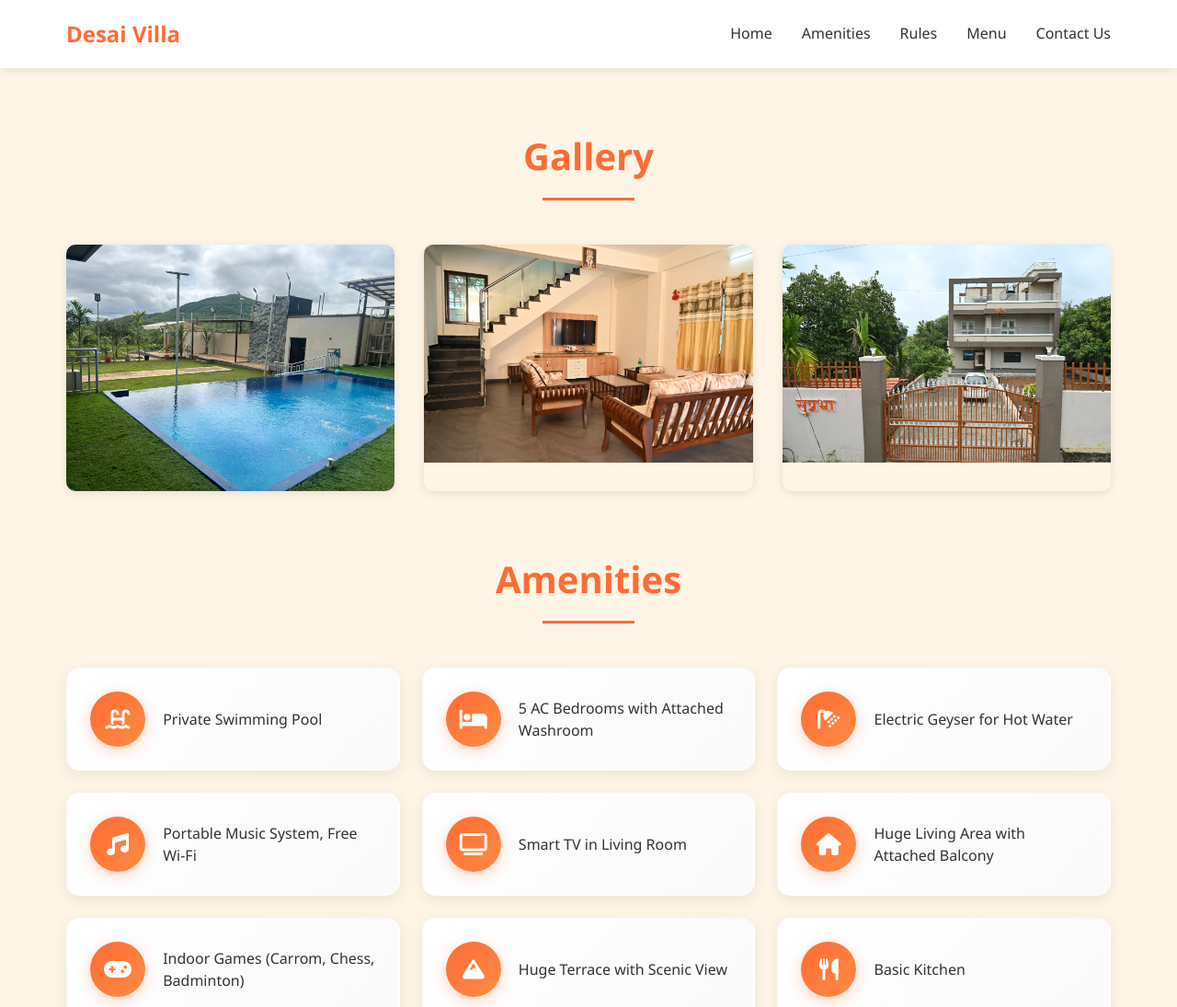
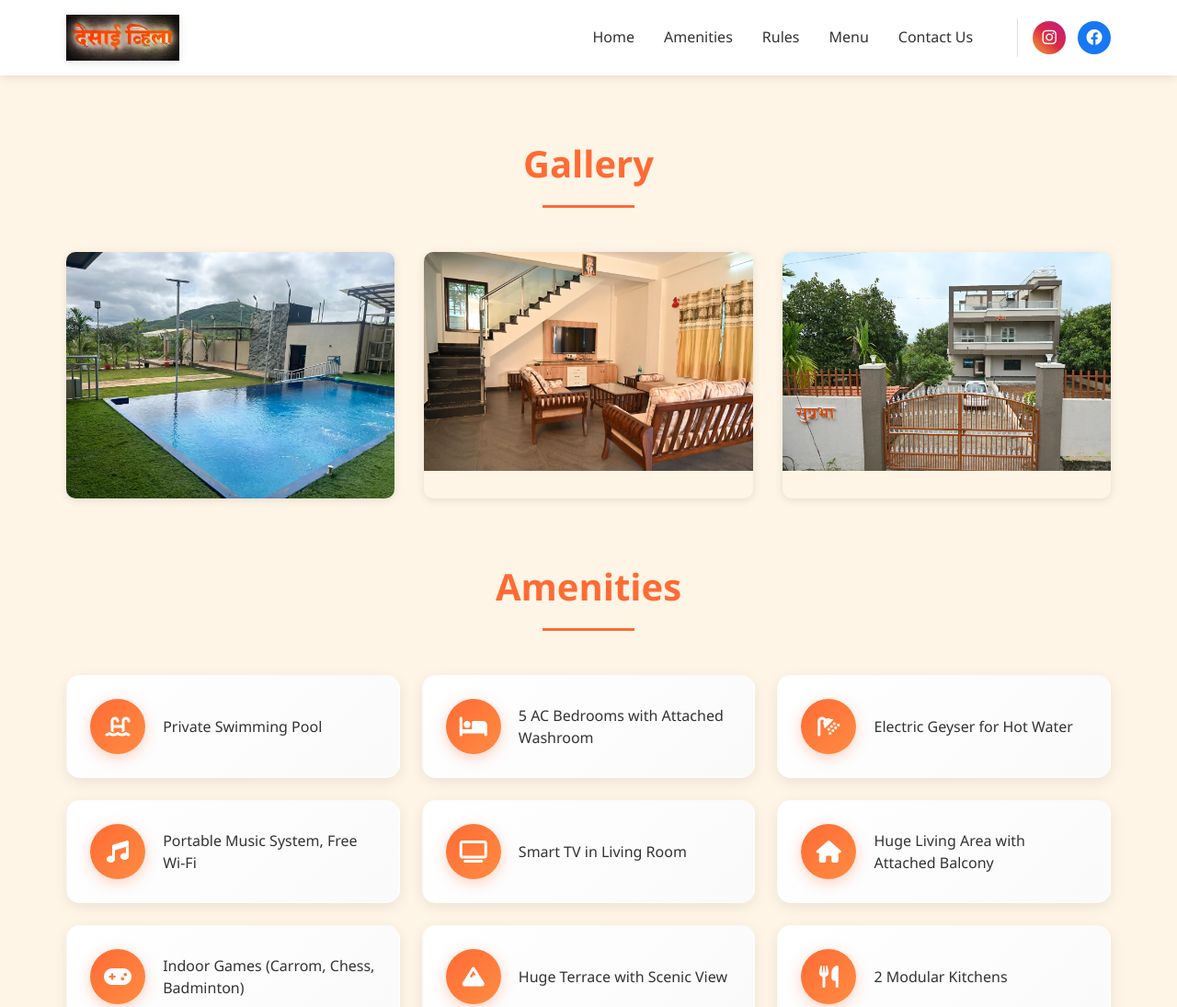
Before and after one commit to Resham1009/Desai-Villa, a plain HTML site: page index.html in a window 1280 px wide. Shown: the top 1095 px of the page at 92% size. Drawn offline with Linux system fonts and the light colour scheme.

Commit message:
Replace logo text with image in index.html, add social media links, and update styles for logo and social icons in styles.css

```diff
--- a/index.html
+++ b/index.html
@@ -12,7 +12,7 @@
     <nav class="navbar">
         <div class="nav-container">
             <div class="logo">
-                <h2>Desai Villa</h2>
+                <img src="WhatsApp Image 2025-12-11 at 6.34.23 PM.jpeg" alt="Desai Villa" class="logo-image">
             </div>
             <ul class="nav-menu" id="navMenu">
                 <li><a href="#home" class="nav-link">Home</a></li>
@@ -20,6 +20,14 @@
                 <li><a href="#rules" class="nav-link">Rules</a></li>
                 <li><a href="#menu" class="nav-link">Menu</a></li>
                 <li><a href="#contact" class="nav-link">Contact Us</a></li>
+                <li class="nav-social">
+                    <a href="https://www.instagram.com/desaivilla3?igsh=dml4anA0aWdtdjl5&utm_source=qr" class="social-link instagram-link" target="_blank" aria-label="Instagram">
+                        <i class="fab fa-instagram"></i>
+                    </a>
+                    <a href="https://www.facebook.com/profile.php?id=61582445804937" class="social-link facebook-link" target="_blank" aria-label="Facebook">
+                        <i class="fab fa-facebook"></i>
+                    </a>
+                </li>
             </ul>
             <div class="hamburger" id="hamburger">
                 <span></span>
@@ -104,7 +112,7 @@
                         <div class="amenity-icon">
                             <i class="fas fa-utensils"></i>
                         </div>
-                        <p>Basic Kitchen</p>
+                        <p>2 Modular Kitchens</p>
                     </div>
                     <div class="amenity-item">
                         <div class="amenity-icon">
--- a/styles.css
+++ b/styles.css
@@ -66,9 +66,24 @@ img {
     align-items: center;
 }
 
-.logo h2 {
-    color: var(--primary-color);
-    font-size: 1.5rem;
+.logo {
+    position: relative;
+    display: flex;
+    align-items: center;
+}
+
+.logo-image {
+    height: 50px;
+    width: auto;
+    max-width: 200px;
+    object-fit: contain;
+    transition: all 0.3s ease;
+    filter: drop-shadow(0 2px 4px rgba(0, 0, 0, 0.1));
+}
+
+.logo:hover .logo-image {
+    transform: scale(1.05);
+    filter: drop-shadow(0 4px 12px rgba(255, 107, 53, 0.4));
 }
 
 .nav-menu {
@@ -88,6 +103,46 @@ img {
 
 .nav-link:hover {
     color: var(--primary-color);
+}
+
+.nav-social {
+    display: flex;
+    align-items: center;
+    gap: 0.8rem;
+    margin-left: 1rem;
+    padding-left: 1rem;
+    border-left: 1px solid #e0e0e0;
+}
+
+.social-link {
+    display: flex;
+    align-items: center;
+    justify-content: center;
+    width: 36px;
+    height: 36px;
+    border-radius: 50%;
+    text-decoration: none;
+    transition: all 0.3s ease;
+    color: var(--white);
+    font-size: 1.1rem;
+}
+
+.instagram-link {
+    background: linear-gradient(45deg, #f09433 0%, #e6683c 25%, #dc2743 50%, #cc2366 75%, #bc1888 100%);
+}
+
+.instagram-link:hover {
+    transform: translateY(-2px) scale(1.1);
+    box-shadow: 0 4px 15px rgba(225, 48, 108, 0.4);
+}
+
+.facebook-link {
+    background: #1877f2;
+}
+
+.facebook-link:hover {
+    transform: translateY(-2px) scale(1.1);
+    box-shadow: 0 4px 15px rgba(24, 119, 242, 0.4);
 }
 
 .nav-account {
@@ -1224,6 +1279,23 @@ img {
         font-size: 1.1rem;
     }
 
+    .nav-social {
+        margin-left: 0;
+        padding-left: 0;
+        border-left: none;
+        border-top: 1px solid #e0e0e0;
+        padding-top: 1rem;
+        margin-top: 1rem;
+        justify-content: center;
+        gap: 1.5rem;
+    }
+
+    .social-link {
+        width: 40px;
+        height: 40px;
+        font-size: 1.2rem;
+    }
+
     .nav-account {
         display: none;
     }
@@ -1337,8 +1409,9 @@ img {
         padding: 0 1rem;
     }
 
-    .logo h2 {
-        font-size: 1.2rem;
+    .logo-image {
+        height: 40px;
+        max-width: 150px;
     }
 
     .hero-section {
```
Also changed, not shown: WhatsApp Image 2025-12-11 at 6.34.23 PM.jpeg (added).
